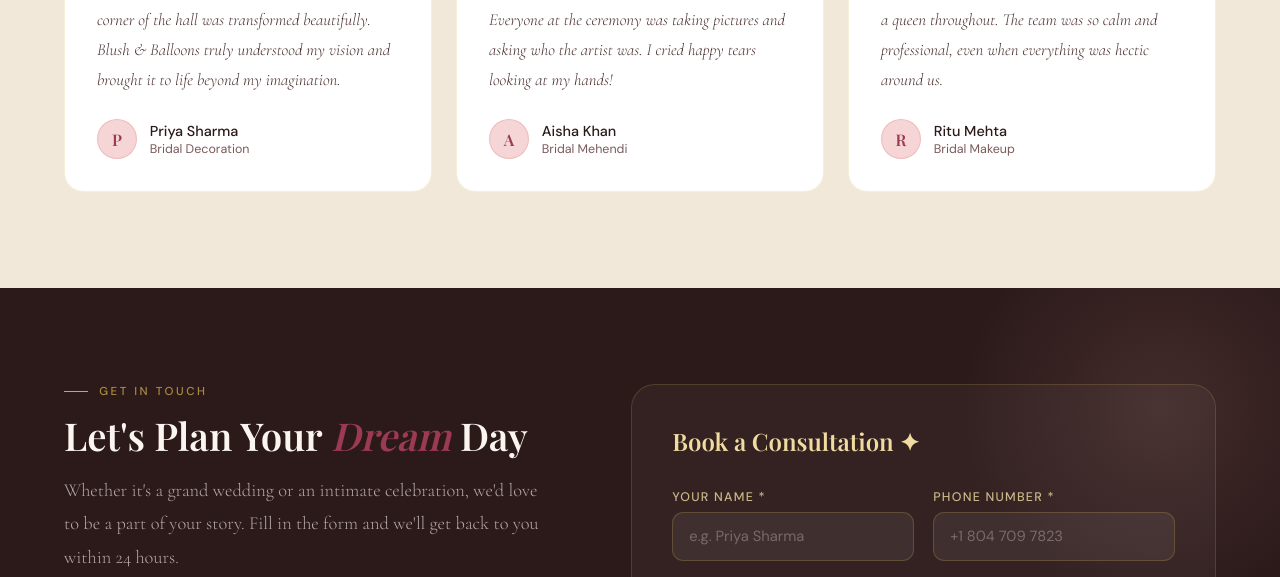
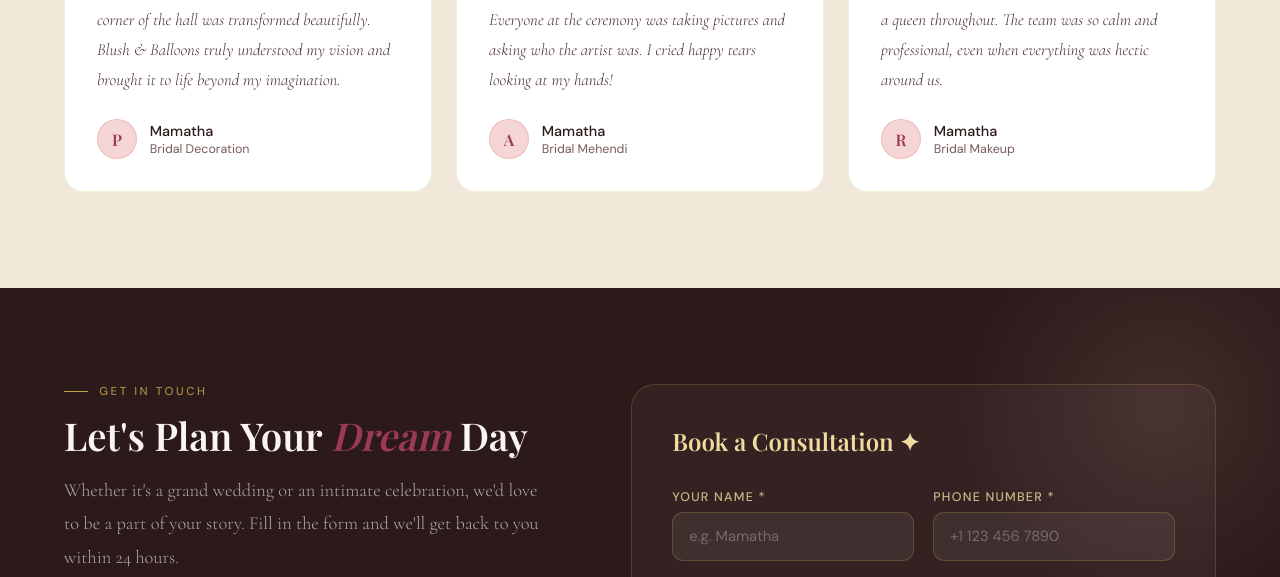
Before and after one commit to Mamatha-devops/Mywebpage, a website: page public/index.html in a window 1280 px wide. Shown: the part 4300-4877 px from the top of the page. Drawn offline with nearby package versions, Linux system fonts and the light colour scheme; a web font is replaced by a local one.

Commit message:
committing changes

```diff
--- a/public/index.html
+++ b/public/index.html
@@ -827,7 +827,7 @@
       <div class="testimonial-author">
         <div class="author-avatar">P</div>
         <div class="author-info">
-          <div class="name">Priya Sharma</div>
+          <div class="name">Mamatha</div>
           <div class="event">Bridal Decoration</div>
         </div>
       </div>
@@ -838,7 +838,7 @@
       <div class="testimonial-author">
         <div class="author-avatar">A</div>
         <div class="author-info">
-          <div class="name">Aisha Khan</div>
+          <div class="name">Mamatha</div>
           <div class="event">Bridal Mehendi</div>
         </div>
       </div>
@@ -849,7 +849,7 @@
       <div class="testimonial-author">
         <div class="author-avatar">R</div>
         <div class="author-info">
-          <div class="name">Ritu Mehta</div>
+          <div class="name">Mamatha</div>
           <div class="event">Bridal Makeup</div>
         </div>
       </div>
@@ -890,11 +890,11 @@
           <div class="form-grid">
             <div class="form-group">
               <label for="fname">Your Name *</label>
-              <input type="text" id="fname" name="name" placeholder="e.g. Priya Sharma" required />
+              <input type="text" id="fname" name="name" placeholder="e.g. Mamatha" required />
             </div>
             <div class="form-group">
               <label for="phone">Phone Number *</label>
-              <input type="tel" id="phone" name="phone" placeholder="+1 804 709 7823" required />
+              <input type="tel" id="phone" name="phone" placeholder="+1 123 456 7890" required />
             </div>
             <div class="form-group">
               <label for="email">Email Address</label>
```
